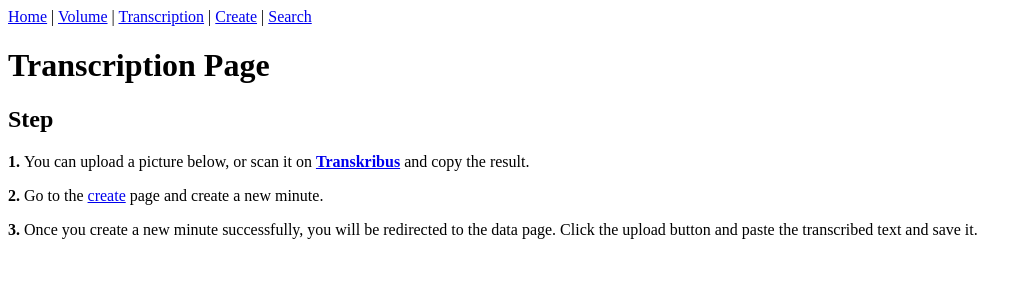
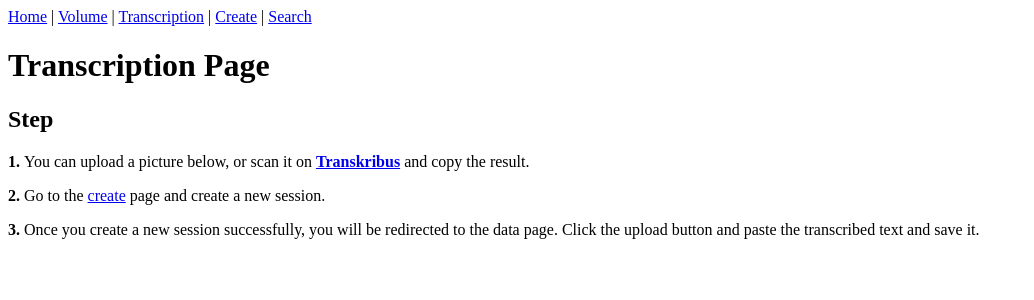
Before and after one commit to FrankChen2023/My-FinalProject-Django, a Django app: page /transcription/ in a window 1280 px wide. Shown: the top 300 px of the page, without its empty margins (0-1034 px from the left). Run offline with Django 4.2, Linux system fonts and the light colour scheme.

Commit message:
change minute to session

```diff
--- a/projectFraktur/data/Protokolle_BV_13_1822/17-1-1822.json
+++ b/projectFraktur/data/Protokolle_BV_13_1822/17-1-1822.json
@@ -1 +1 @@
-{"database": {"minute": "17-1-1822", "year": "1822", "content": []}}
+{"database": {"session": "17-1-1822", "year": "1822", "content": []}}
--- /dev/null
+++ b/projectFraktur/data/Protokolle_BV_13_1822/25-12-1822.json
@@ -0,0 +1 @@
+{"database": {"session": "25-12-1822", "year": "1822", "content": ["\u00a7.0", "1"]}}
--- a/projectFraktur/data/Protokolle_BV_13_1822/Contents.json
+++ b/projectFraktur/data/Protokolle_BV_13_1822/Contents.json
@@ -1 +1 @@
-{"contents": ["10-1-1822", "17-1-1822"]}
+{"contents": ["10-1-1822", "17-1-1822", "25-12-1822"]}
--- a/projectFraktur/myApp/templates/myApp/create.html
+++ b/projectFraktur/myApp/templates/myApp/create.html
@@ -19,7 +19,7 @@
         <p><b>Year:</b></p>
         <p><input type = "number" step='1' name = "year" required></p>
         <p><b>Date:</b></p>
-        <p><input type = "text" name = "minute" placeholder = "day-month-year eg.1-1-2023" required></p>
+        <p><input type = "text" name = "session" placeholder = "day-month-year eg.1-1-2023" required></p>
         <p><input type="submit" value="Create"></p>
 
 </form>
--- a/projectFraktur/myApp/templates/myApp/edit.html
+++ b/projectFraktur/myApp/templates/myApp/edit.html
@@ -11,7 +11,7 @@
             <p><b>Content:</b></p>
             <textarea name = "content" rows="20" cols="150"></textarea>
             <p><input type="submit" value="Upload"></p>
-            <a href="{% url 'data' volume=volume minute=minute %}">Go Back</a>
+            <a href="{% url 'data' volume=volume session=session %}">Go Back</a>
 
     </form>
 
--- a/projectFraktur/myApp/templates/myApp/index.html
+++ b/projectFraktur/myApp/templates/myApp/index.html
@@ -5,7 +5,7 @@
     <head><title>Index Page</title></head>
     <body>
         {% for index in indexes %}
-        <p><a href="{% url 'data' volume=volume minute=index %}">{{ index }}</a></p>
+        <p><a href="{% url 'data' volume=volume session=index %}">{{ index }}</a></p>
         {% endfor %}
     </body>
 </html>
--- a/projectFraktur/myApp/templates/myApp/source.html
+++ b/projectFraktur/myApp/templates/myApp/source.html
@@ -6,7 +6,7 @@
     <body>
         <div class="list">
         {% for filename in filelist %}
-        <p><a href="{% url 'source' volume=volume minute=minute filename=filename %}">{{filename}}</a></p>
+        <p><a href="{% url 'source' volume=volume session=session filename=filename %}">{{filename}}</a></p>
         {% endfor %}
     </div>
 
--- a/projectFraktur/myApp/templates/myApp/success.html
+++ b/projectFraktur/myApp/templates/myApp/success.html
@@ -1,6 +1,6 @@
 <html>
     <body>
-        <meta http-equiv=refresh content="3;url=../../../data/{{volume}}/{{minute}}">
+        <meta http-equiv=refresh content="3;url=../../../data/{{volume}}/{{session}}">
         <p>Success! The page has been uploaded. You will return to the home page automatically in 3 seconds.</p>
     </body>
 </html>
--- a/projectFraktur/myApp/templates/myApp/transcription.html
+++ b/projectFraktur/myApp/templates/myApp/transcription.html
@@ -13,8 +13,8 @@
         <h1>Transcription Page</h1>
         <h2>Step</h2>
         <p><b>1. </b>You can upload a picture below, or scan it on <a href="https://readcoop.eu/model/print-multi-language-danish-dutch-german-finnish-french-latin-swedish/"><b>Transkribus</b></a> and copy the result.</p>
-        <p><b>2. </b>Go to the <a href="{% url 'create' %}">create</a> page and create a new minute.</p>
-        <p><b>3. </b>Once you create a new minute successfully, you will be redirected to the data page.
+        <p><b>2. </b>Go to the <a href="{% url 'create' %}">create</a> page and create a new session.</p>
+        <p><b>3. </b>Once you create a new session successfully, you will be redirected to the data page.
                      Click the upload button and paste the transcribed text and save it.</p>
 
     </body>
--- a/projectFraktur/myApp/templates/myApp/upload.html
+++ b/projectFraktur/myApp/templates/myApp/upload.html
@@ -6,15 +6,15 @@
     <body>
     <h1>Upload Page</h1>
 
-    <p>Please enter the content of the certain minute.</p>
+    <p>Please enter the content of the certain session.</p>
     <form method="POST">
         {% csrf_token %}
         <p><b>Year:</b> {{year}}</p>
-        <p><b>Date:</b> {{minute}}</p>
+        <p><b>Date:</b> {{session}}</p>
         <p><b>Content:</b> {{msg}}</p>
         <textarea name = "content" rows="20" cols="150"></textarea>
         <p><input type="submit" value="Upload"></p>
-        <a href="{% url 'data' volume=volume minute=minute %}">Go Back</a>
+        <a href="{% url 'data' volume=volume session=session %}">Go Back</a>
 
 </form>
     </body>
--- a/projectFraktur/myApp/urls.py
+++ b/projectFraktur/myApp/urls.py
@@ -6,13 +6,13 @@ urlpatterns = [
 
     path('volume/', views.volume, name='volume'),
     path('index/<str:volume>', views.index, name='index'),
-    path('data/<str:volume>/<str:minute>', views.data, name='data'),
-    path('source/<str:volume>/<str:minute>/<str:filename>', views.source, name='source'),
-    path('edit/<str:volume>/<str:minute>', views.edit, name='edit'),
+    path('data/<str:volume>/<str:session>', views.data, name='data'),
+    path('source/<str:volume>/<str:session>/<str:filename>', views.source, name='source'),
+    path('edit/<str:volume>/<str:session>', views.edit, name='edit'),
     path('transcription/', views.transcription, name='transcription'),
-    path('delete/<str:volume>/<str:minute>', views.delete, name='delete'),
-    path('upload/<str:volume>/<str:minute>', views.upload, name='upload'),
-    path('success/<str:volume>/<str:minute>', views.success, name='success'),
+    path('delete/<str:volume>/<str:session>', views.delete, name='delete'),
+    path('upload/<str:volume>/<str:session>', views.upload, name='upload'),
+    path('success/<str:volume>/<str:session>', views.success, name='success'),
     path('create/', views.create, name='create'),
     path('search/', views.search, name='search'),
     ]
--- a/projectFraktur/myApp/views.py
+++ b/projectFraktur/myApp/views.py
@@ -6,8 +6,8 @@ import os
 
 """ Read json files. """
 base_dir = Path(__file__).resolve().parent.parent
-def readDB(volume, minute):
-    filename = str(base_dir) + '/data/' + volume + '/' + minute + '.json'
+def readDB(volume, session):
+    filename = str(base_dir) + '/data/' + volume + '/' + session + '.json'
     with open(filename, mode="r", encoding='UTF-8') as jsonFile:
         data = json.load(jsonFile)
     return data
@@ -36,9 +36,9 @@ def transcription(request):
     return render(request, 'myApp/transcription.html', {'trans_data' : trans_data})
 
 """Function: the exact content according to index. """
-def data(request, volume, minute):
-    minutedata = readDB(volume, minute)
-    return render(request, 'myApp/data.html', {'volume' : volume, 'minutedata' : minutedata})
+def data(request, volume, session):
+    sessiondata = readDB(volume, session)
+    return render(request, 'myApp/data.html', {'volume' : volume, 'sessiondata' : sessiondata})
 
 """ Function: list the index. """
 def volume(request):
@@ -52,26 +52,26 @@ def index(request, volume):
 
 
 """Function: delete page. """
-def delete(request, volume, minute):
+def delete(request, volume, session):
     filepath = str(base_dir) + '/data/' + volume
-    filename = minute + '.json'
+    filename = session + '.json'
     path = os.path.join(filepath, filename)
     os.remove(path)
     contentpath = str(base_dir) + '/data/' + volume + '/' + 'Contents.json'
     with open(contentpath, mode="r", encoding='UTF-8') as newContent:
         data = json.load(newContent)
         temp = data["contents"]
-        temp.remove(minute)
+        temp.remove(session)
     with open(contentpath, mode="w", encoding='UTF-8') as newContent:
         json.dump(data, newContent)
     return render(request, 'myApp/delete.html')
 
 """Function: upload a new page. """
-def upload(request, volume, minute):
+def upload(request, volume, session):
     msg = ''
     filepath = str(base_dir) + '/data/' + volume
-    filename = minute + '.json'
-    data = readDB(volume, minute)
+    filename = session + '.json'
+    data = readDB(volume, session)
     text = data["database"]["content"]
     length = (len(text) + 1) // 2
     if request.POST:
@@ -80,7 +80,7 @@ def upload(request, volume, minute):
         text.append(content)
         newdata = {
                 "database":{
-                "minute":minute,
+                "session":session,
                 "year":data["database"]["year"],
                 "content":text
                 }
@@ -88,11 +88,11 @@ def upload(request, volume, minute):
         with open(os.path.join(filepath, filename), 'w') as newFile:
             json.dump(newdata, newFile)
         msg = 'Success!'
-    return render(request, 'myApp/upload.html', {'year' : data["database"]["year"], 'minute' : minute, 'msg' : msg, 'volume' : volume})
+    return render(request, 'myApp/upload.html', {'year' : data["database"]["year"], 'session' : session, 'msg' : msg, 'volume' : volume})
 
 """Function: upload success page. """
-def success(request, minute, volume):
-    return render(request, 'myApp/success.html', {'minute' : minute, 'volume' : volume})
+def success(request, session, volume):
+    return render(request, 'myApp/success.html', {'session' : session, 'volume' : volume})
 
 """Function: create new page. """
 def create(request):
@@ -100,16 +100,16 @@ def create(request):
     volumes = readvolume()["volumes"]
     if request.POST:
         volume = request.POST.get('folder')
-        minute = request.POST.get('minute')
+        session = request.POST.get('session')
         year = request.POST.get('year')
-        if minute in readDB(volume, 'Contents')["contents"]:
-            msg = 'Wrong! The same minute name has existed!'
+        if session in readDB(volume, 'Contents')["contents"]:
+            msg = 'Wrong! The same session name has existed!'
         else:
             filepath = str(base_dir) + '/data/' + volume
-            filename = minute + '.json'
+            filename = session + '.json'
             newdata = {
                     "database":{
-                    "minute":minute,
+                    "session":session,
                     "year":year,
                     "content":[]
                     }
@@ -120,10 +120,10 @@ def create(request):
             with open(contentpath, mode="r", encoding='UTF-8') as newContent:
                 data = json.load(newContent)
                 temp = data["contents"]
-                temp.append(minute)
+                temp.append(session)
             with open(contentpath, mode="w", encoding='UTF-8') as newContent:
                 json.dump(data, newContent)
-            return redirect('success', minute=minute, volume=volume)
+            return redirect('success', session=session, volume=volume)
     return render(request, 'myApp/create.html',  {'volumes' : volumes, 'msg' : msg})
 
 """Function: search by key words. """
@@ -135,41 +135,41 @@ def search(request):
         keyword = request.POST.get('keyword')
         for volume in volumes:
             contents = readDB(volume, 'Contents')["contents"]
-            for minute in contents:
-                data = readDB(volume, minute)["database"]["content"]
+            for session in contents:
+                data = readDB(volume, session)["database"]["content"]
                 for each in range(len(data)):
                     if keyword in data[each]:
                         index = data[each].index(keyword)
                         left = max(0, index-60)
                         right = min(index+60, len(data[each]))
-                        res.append({'volume':volume, 'minute':minute, 'context': '...' + data[each][left:right+1] + '...', 'paragraph':data[each-1]})
+                        res.append({'volume':volume, 'session':session, 'context': '...' + data[each][left:right+1] + '...', 'paragraph':data[each-1]})
                         continue
     return render(request, 'myApp/search.html',  {'res' : res, 'keyword' : keyword})
 
 """Function: edit. """
-def edit(request, volume, minute):
-    minutedata = readDB(volume, minute)
+def edit(request, volume, session):
+    sessiondata = readDB(volume, session)
     filepath = str(base_dir) + '/data/' + volume
-    filename = minute + '.json'
+    filename = session + '.json'
     if request.POST:
         paragraph = int(request.POST.get('paragraph'))
         content = request.POST.get('content')
-        newcontent = minutedata["database"]["content"]
+        newcontent = sessiondata["database"]["content"]
         newcontent[paragraph*2+1] = content
         newdata = {
                     "database":{
-                    "minute":minute,
-                    "year":minutedata["database"]["year"],
+                    "session":session,
+                    "year":sessiondata["database"]["year"],
                     "content": newcontent
                     }
                 }
         with open(os.path.join(filepath, filename), 'w') as newFile:
                 json.dump(newdata, newFile)
-    return render(request, 'myApp/edit.html', {'volume' : volume, 'minutedata' : minutedata, 'minute' : minute})
+    return render(request, 'myApp/edit.html', {'volume' : volume, 'sessiondata' : sessiondata, 'session' : session})
 
 """Function: source. """
-def source(request, volume, minute, filename):
-    filepath = str(base_dir) + '/myApp/static/' + volume + '/' + minute
+def source(request, volume, session, filename):
+    filepath = str(base_dir) + '/myApp/static/' + volume + '/' + session
     filelist = os.listdir(filepath)
     for i in range(1, len(filelist)):
         j = i
@@ -189,5 +189,5 @@ def source(request, volume, minute, filename):
 
     if filename == 'default':
         filename = filelist[0]
-    file = volume + '/' + minute + '/' + filename
-    return render(request, 'myApp/source.html', {'volume' : volume, 'filelist' : filelist, 'minute' : minute, 'filename' : filename, 'file' : file})
+    file = volume + '/' + session + '/' + filename
+    return render(request, 'myApp/source.html', {'volume' : volume, 'filelist' : filelist, 'session' : session, 'filename' : filename, 'file' : file})
```
Also changed, not shown: projectFraktur/data/Protokolle_BV_13_1822/10-1-1822.json (+1 -1 lines), projectFraktur/myApp/templates/myApp/data.html (+7 -7 lines).
